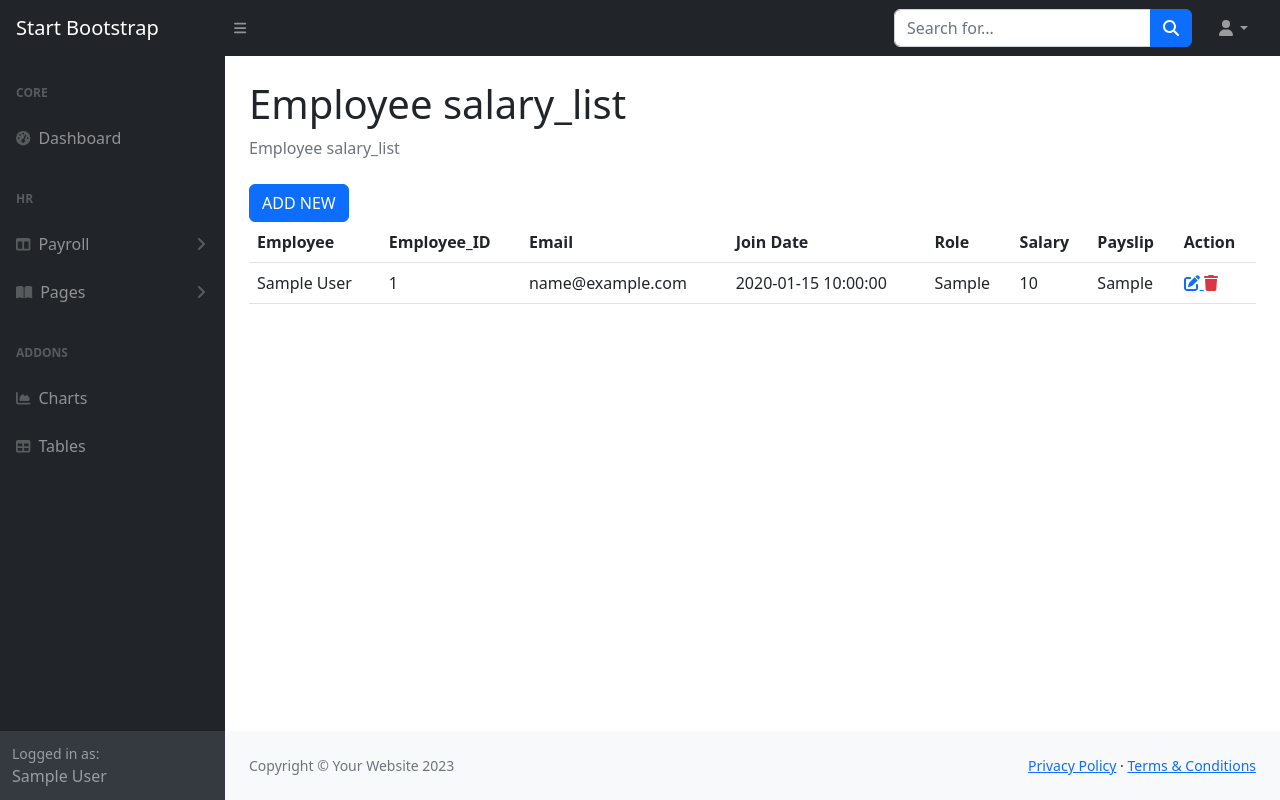
After one commit to NOMAN396/employee, a PHP site: page /ems/emp_salary_list.php in a window 1280 px wide. The commit adds this page. Run offline with PHP 8.4, Linux system fonts and the light colour scheme; the visitor is signed in with stand-in values (Sample User, id 1); tables that the repository leaves empty or names only in its code hold one stand-in row (values such as "Sample post"); some libraries are stand-ins or nearby versions.

Commit message:
new employee salary list

```diff
--- /dev/null
+++ b/emp_salary_list.php
@@ -0,0 +1,49 @@
+<?php require_once('include/header.php') ?>
+<?php require_once('include/sidebar.php') ?>
+<div class="container-fluid px-4">
+    <h1 class="mt-4">Employee salary_list</h1>
+    <ol class="breadcrumb mb-4">
+        <li class="breadcrumb-item active">Employee salary_list</li>
+    </ol>
+    <a href="#"class="btn btn-primary align-right">ADD NEW</a>
+    <table class="table">
+        <tr>
+            <th>Employee</th>
+            <th>Employee_ID</th>
+            <th>Email</th>
+            <th>Join Date</th>
+            <th>Role</th>
+            <th>Salary</th>
+            <th>Payslip</th>
+            <th>Action</th>
+        </tr>
+        <?php
+                  $data=$mysqli->common_select('employee_salary');
+               if(!$data['error']){
+                    foreach($data['data'] as $d){
+                ?>
+        <tr>
+            <td><?= $d->name ?></td>
+            <td><?= $d->employee_id ?></td>
+            <td><?= $d->email ?></td>
+            <td><?= $d->join_date ?></td>
+            <td><?= $d->designation ?></td>
+            <td><?= $d->salary ?></td>
+            <td><?= $d->payslip ?></td>
+            <td>
+                <a title="Update" href="user_edit.php?id=<?= $d->id ?>">
+                            <i class="fa fa-edit"></i>
+                </a>
+                <a title="Delete" class="text-danger" href="user_delete.php?id=<?= $d->id ?>">
+                            <i class="fa fa-trash"></i>
+                </a>
+            </td>
+        </tr>
+        <?php
+        }
+                  }
+                  ?>
+
+    </table>
+</div>
+<?php require_once('include/footer.php') ?>
--- a/include/settings.php
+++ b/include/settings.php
@@ -1,5 +1,5 @@
 <?php
-    $base_url="http://localhost/ems/";
+    $base_url="http://localhost/employee/";
     require_once('class/crud.php');
     $mysqli=new crud;
 ?>
--- a/include/sidebar.php
+++ b/include/sidebar.php
@@ -16,7 +16,7 @@
 					</a>
 					<div class="collapse" id="collapseLayouts" aria-labelledby="headingOne" data-bs-parent="#sidenavAccordion">
 						<nav class="sb-sidenav-menu-nested nav">
-							<a class="nav-link" href="layout-static.html">Employee salary</a>
+							<a class="nav-link" href="<?= $base_url?>emp_salary_list.php">Employee salary</a>
 							<a class="nav-link" href="layout-sidenav-light.html">Payslip</a>
 							<a class="nav-link" href="layout-sidenav-light.html">Payroll Items</a>
 						</nav>
```
